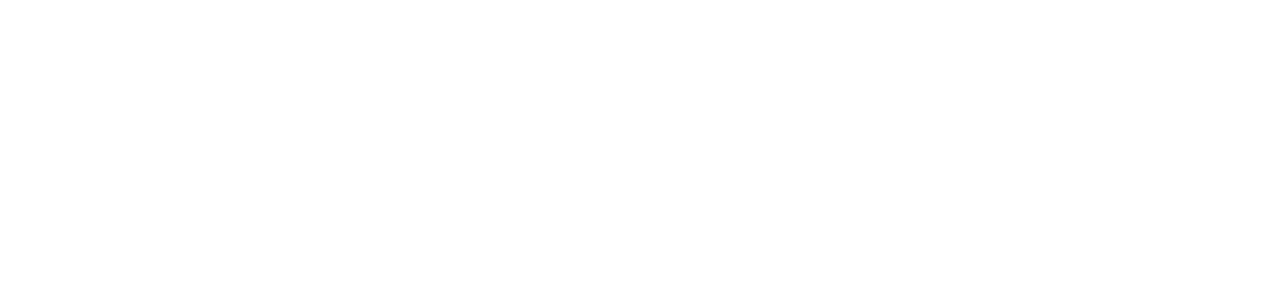
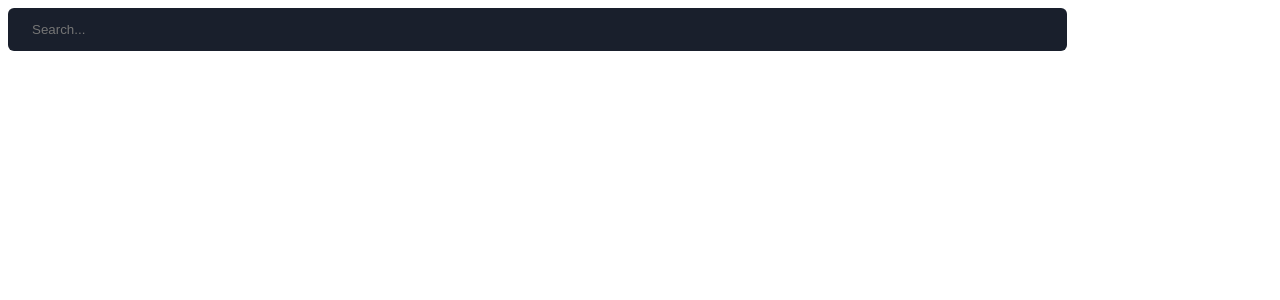
Before and after one commit to vitodursopettersson/vite-boolflix, a Vue app: page / in a window 1280 px wide. Shown: the top 300 px of the page. Built offline with nearby package versions, Linux system fonts and the light colour scheme; the HTML template or start-up script is replaced by a standard one.

Commit message:
search input

```diff
--- a/src/App.vue
+++ b/src/App.vue
@@ -1,13 +1,15 @@
 <script>
-
+import AppHeader from './components/AppHeader.vue';
 export default {
   components: {
-
+    AppHeader,
   },
 }
 
 </script>
 
-<template></template>
+<template>
+  <AppHeader />
+</template>
 
 <style scoped></style>
--- /dev/null
+++ b/src/components/AppHeader.vue
@@ -0,0 +1,16 @@
+<script>
+import Search from './Search.vue';
+export default {
+    name: 'AppHeader',
+    components: {
+        Search,
+    },
+}
+
+</script>
+
+<template>
+    <Search />
+</template>
+
+<style scoped></style>
--- /dev/null
+++ b/src/components/Search.vue
@@ -0,0 +1,31 @@
+<script>
+import { store } from '../store';
+export default {
+    name: 'SearchComponent',
+    data() {
+        return {
+            store
+        }
+    }
+}
+
+</script>
+
+<template>
+    <input type="text" placeholder="Search..." v-model="store.searchKey">
+</template>
+
+<style lang="scss" scoped>
+input {
+    width: 80%;
+    padding: 14px 24px;
+    background-color: #191F2C;
+    color: #fff;
+    border: none;
+    border-radius: 6px;
+
+    &:focus {
+        outline: solid 2px #1c2331;
+    }
+}
+</style>
--- a/src/store.js
+++ b/src/store.js
@@ -1,4 +1,4 @@
 import { reactive } from "vue";
 export const store = reactive({
-
+    searchKey: '',
 })
```
